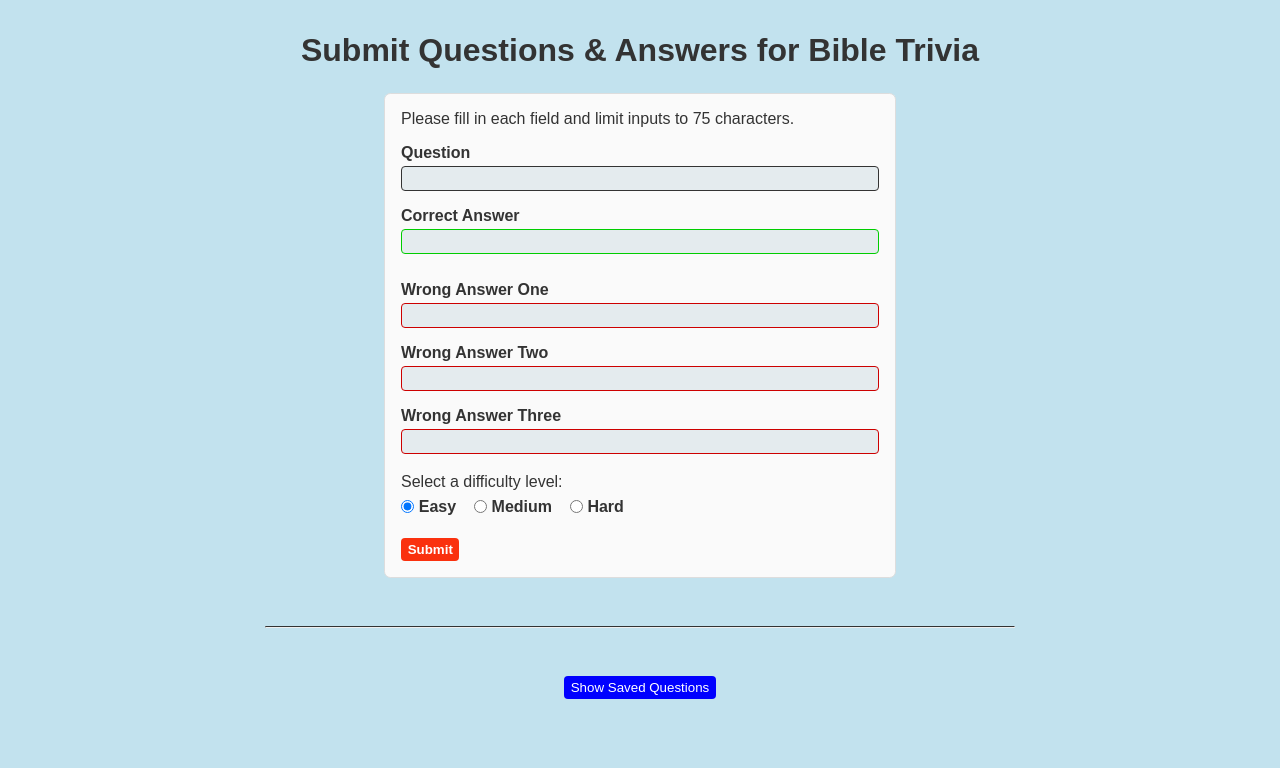
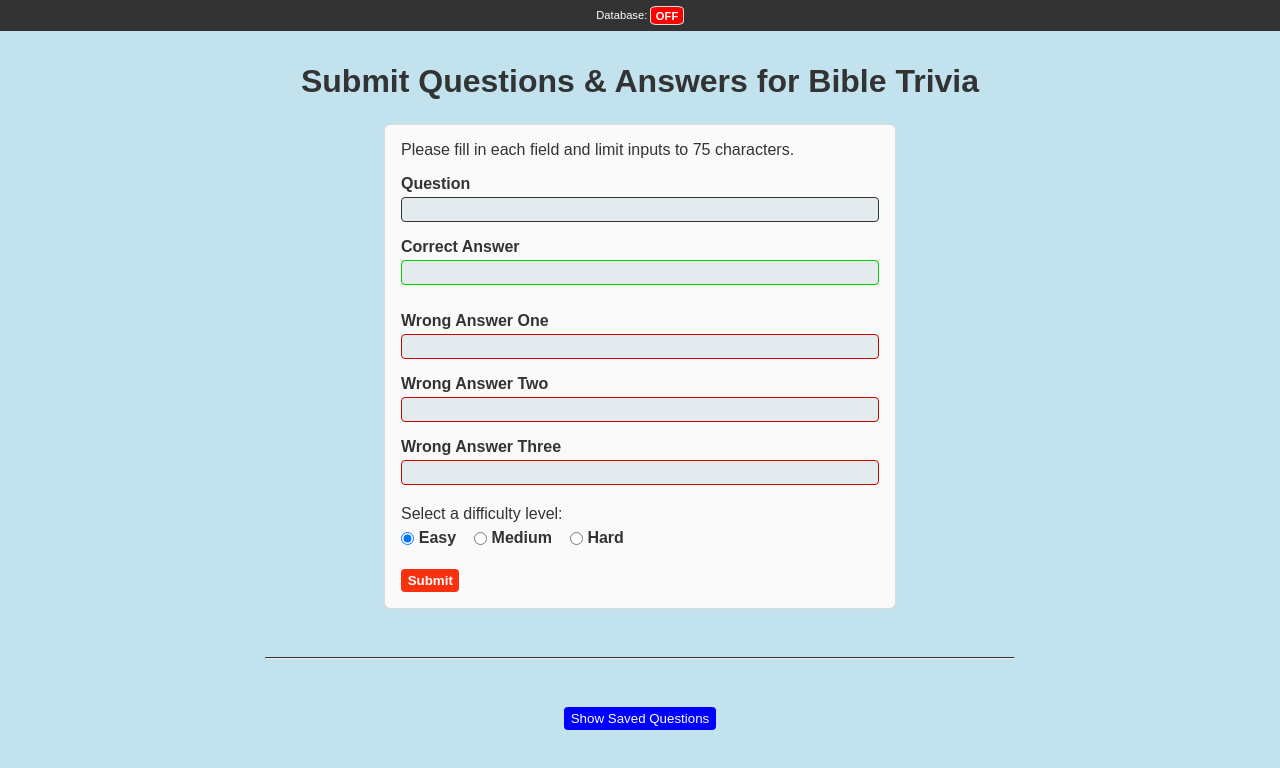
Before and after one commit to haldix/trivia-data, a plain HTML site: page public/index.html in a window 1280 px wide. Drawn offline with Linux system fonts and the light colour scheme; no server answers.

Commit message:
add db connection indicator

```diff
--- a/public/client.js
+++ b/public/client.js
@@ -4,7 +4,11 @@ document.addEventListener('DOMContentLoaded', () => {
   inputVals.forEach((el) => el.addEventListener('blur', valLength));
   document.getElementById('btn-list').addEventListener('click', showList);
   const data = document.getElementById('data');
+  wakeHeroku();
 });
+
+//let url = 'http://localhost:3000/trivia/';
+let url = 'https://bible-trivia-data.herokuapp.com/trivia';
 
 async function handleForm(e) {
   confirm('Save this Question?');
@@ -20,8 +24,6 @@ async function handleForm(e) {
   let jsonData = await convertFDtoJSON(fd);
 
   //send the request with the formdata
-  //let url = 'http://localhost:3000/trivia/';
-  let url = 'https://bible-trivia-data.herokuapp.com/trivia';
   let h = new Headers();
   h.append('Content-type', 'application/json');
 
@@ -58,8 +60,6 @@ function convertFDtoJSON(formData) {
 }
 
 async function showList() {
-  //let url = 'http://localhost:3000/trivia/';
-  let url = 'https://bible-trivia-data.herokuapp.com/trivia';
   try {
     const res = await fetch(url);
     const questions = await res.json();
@@ -85,3 +85,13 @@ async function showList() {
     console.log(err);
   }
 }
+
+async function wakeHeroku() {
+  const res = await fetch(`${url}/wake`);
+  const json = await res.json();
+  const dbText = document.getElementById('db-text');
+  if (json.connected) {
+    dbText.innerText = 'ON';
+    dbText.classList.add('connected');
+  }
+}
--- a/public/index.html
+++ b/public/index.html
@@ -8,6 +8,11 @@
     <script defer src="client.js"></script>
   </head>
   <body>
+    <header class="header">
+      <div id="dbOn" class="dbOn">
+        Database: <span id="db-text" class="db-text">OFF</span>
+      </div>
+    </header>
     <div class="container">
       <h1>Submit Questions & Answers for Bible Trivia</h1>
       <form class="form" id="form">
--- a/public/style.scss
+++ b/public/style.scss
@@ -10,9 +10,36 @@ body {
   background-color: rgb(194, 226, 238);
 }
 
+.header {
+  display: flex;
+  justify-content: center;
+  align-items: center;
+  padding: 0.4rem;
+  color: #fff;
+  background-color: #333;
+  margin-bottom: 2rem;
+
+  .db-text {
+    background-color: #f00;
+    font-weight: bold;
+    display: inline-block;
+    border: solid 1px #ddd;
+    border-radius: 20%;
+    padding: 0.2em 0.4em;
+  }
+
+  .connected {
+    background-color: #0f0;
+  }
+
+  .dbOn {
+    font-size: 0.7rem;
+  }
+}
+
 .container {
   max-width: 1000px;
-  margin: 2rem auto;
+  margin: 0 auto 2rem auto;
   display: flex;
   flex-direction: column;
   justify-content: center;
```
Also changed, not shown: public/style.css.
